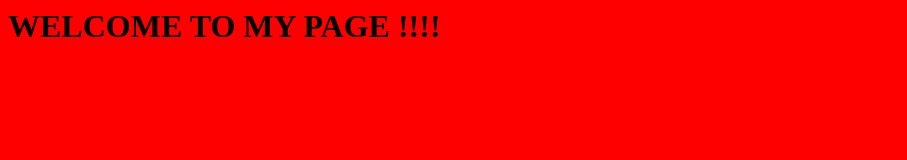
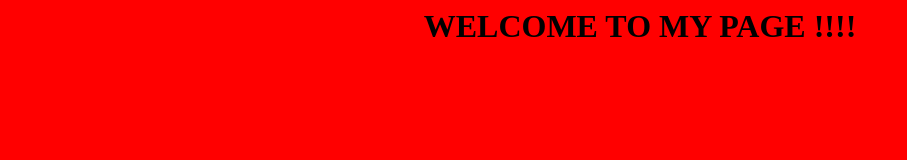
Before and after one commit to milindverma13/kube_code, a plain HTML site: page index.html in a window 1280 px wide. Shown: the whole page, without its empty margins (0-907 px from the left). Drawn offline with Linux system fonts and the light colour scheme.

Commit message:
Update index.html

```diff
--- a/index.html
+++ b/index.html
@@ -1,3 +1,3 @@
 <body bgcolor="red">
-  <h1>WELCOME TO MY PAGE !!!!</h1>
+  <h1><center>WELCOME TO MY PAGE !!!!</center></h1>
 </body>
```
